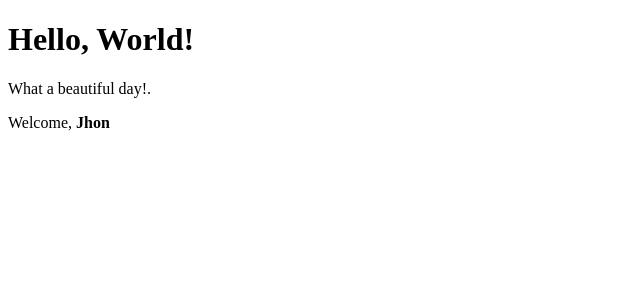
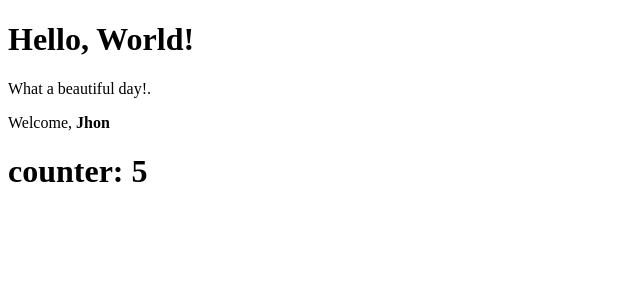
Before and after one commit to Folvin/react-exercises, a React (Create React App) app: page / in a window 1280 px wide. Shown: the top 300 px of the page, without its empty margins (0-640 px from the left). Built offline with nearby package versions, Linux system fonts and the light colour scheme.

Commit message:
feat: esercizio state-01 completato

```diff
--- a/src/App.js
+++ b/src/App.js
@@ -1,4 +1,5 @@
 import React from "react";
+import { Counter } from "./Counter";
 import {Hello} from "./Hello";
 import {Welcome} from "./Welcome";
 
@@ -7,7 +8,8 @@
         return (
             <div>
                 <Hello />
-                <Welcome name={<strong>Jhon</strong>} age={18}/>
+                <Welcome name={<strong>Jhon</strong>} age={18} />
+                <Counter />
             </div>
         );
     }
--- /dev/null
+++ b/src/Counter.js
@@ -0,0 +1,18 @@
+import React from "react";
+
+export class Counter extends React.Component {
+    state = {
+        count: 0,
+    };
+
+    constructor(props) {
+        super(props);
+        setInterval(() => {
+            this.setState((state) => ({count: state.count + 1}));
+        }, 1000);
+    }
+
+    render() {
+        return <h1>counter: {this.state.count}</h1>;
+    }
+}
```
